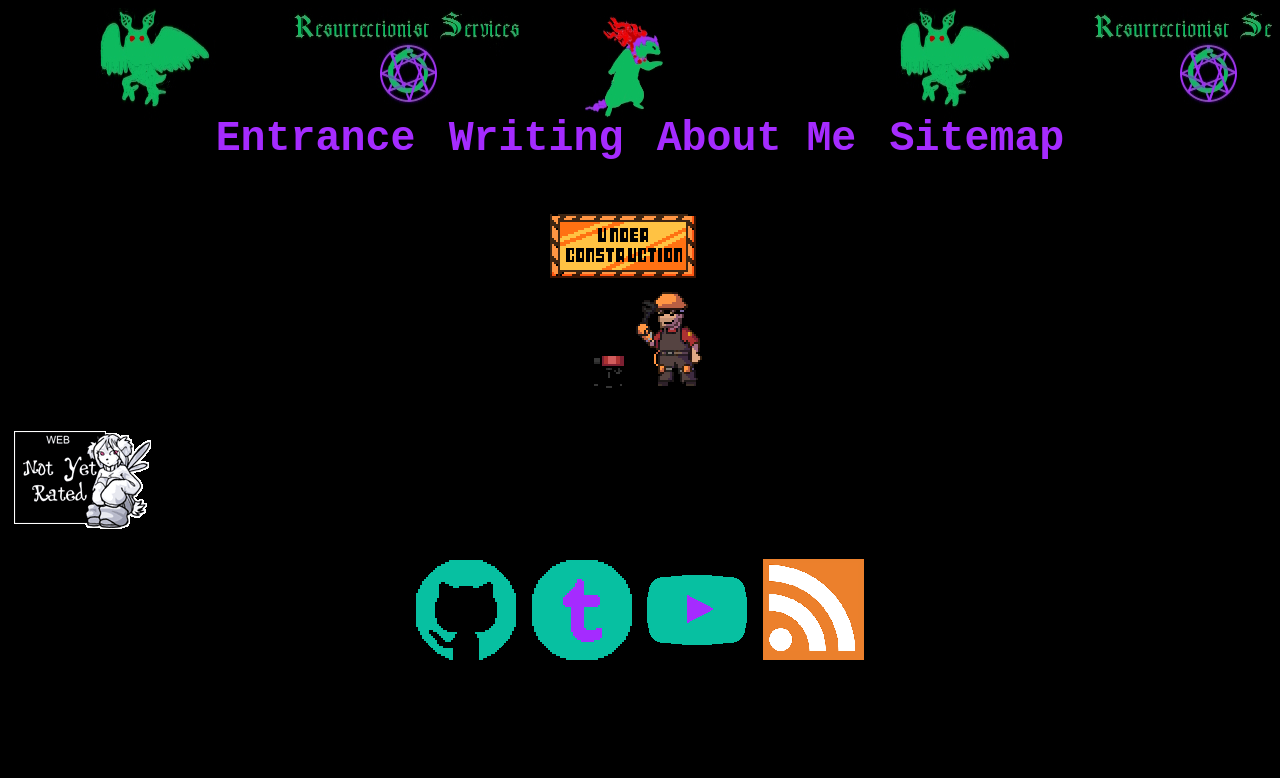
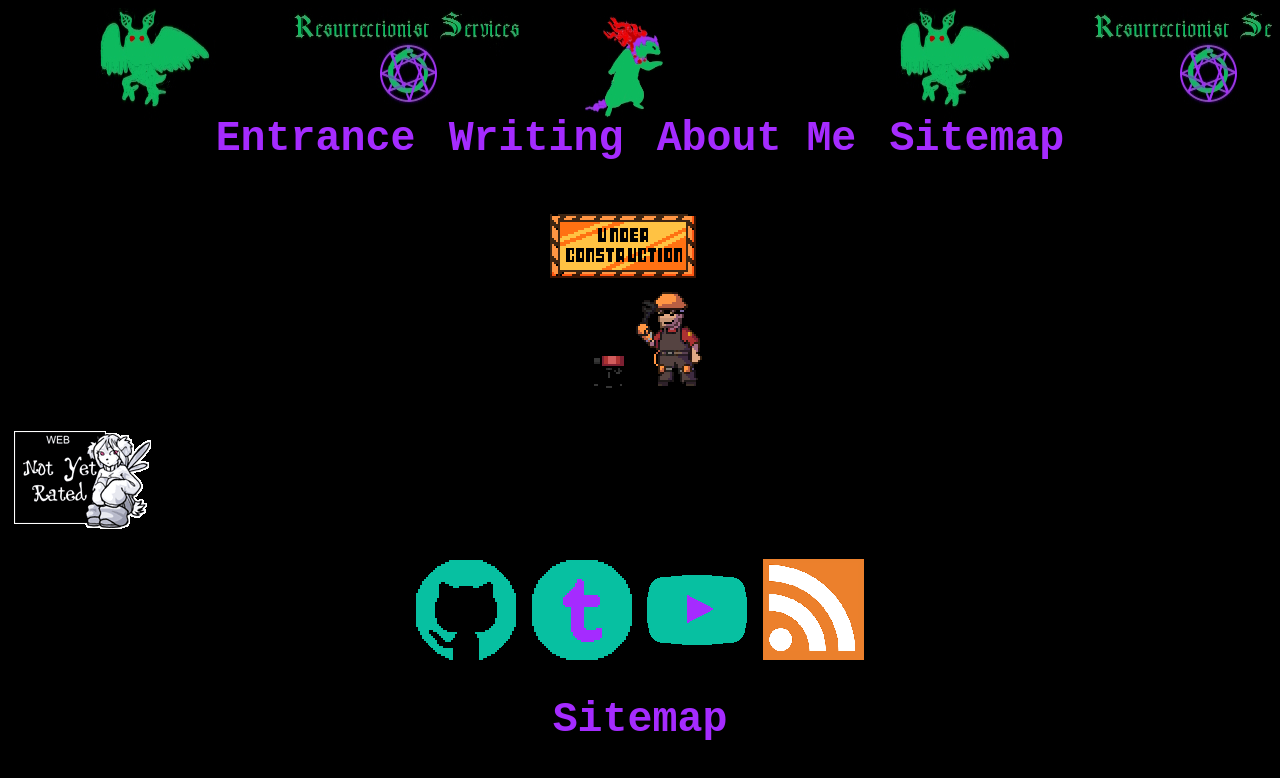
Before and after one commit to ManaGuardian/ManaGuardian.github.io, an Eleventy site: page index.html in a window 1280 px wide. Built offline with nearby package versions, Linux system fonts and the light colour scheme; Eleventy itself is replaced by a stand-in of ours; files that its build step writes are made by us from their sources.

Commit message:
Update index.html

```diff
--- a/index.html
+++ b/index.html
@@ -40,7 +40,8 @@
 	<a href="rss/feed_mana.xml"><img src="images/Pixel_RSS.png"></a>
 	</h1>
 
-<!--Links to Specialized Pages-->
+<!--Footer-->
+<h1><a href="">Sitemap</a></h1>
 
 </body>
 </html>
```
